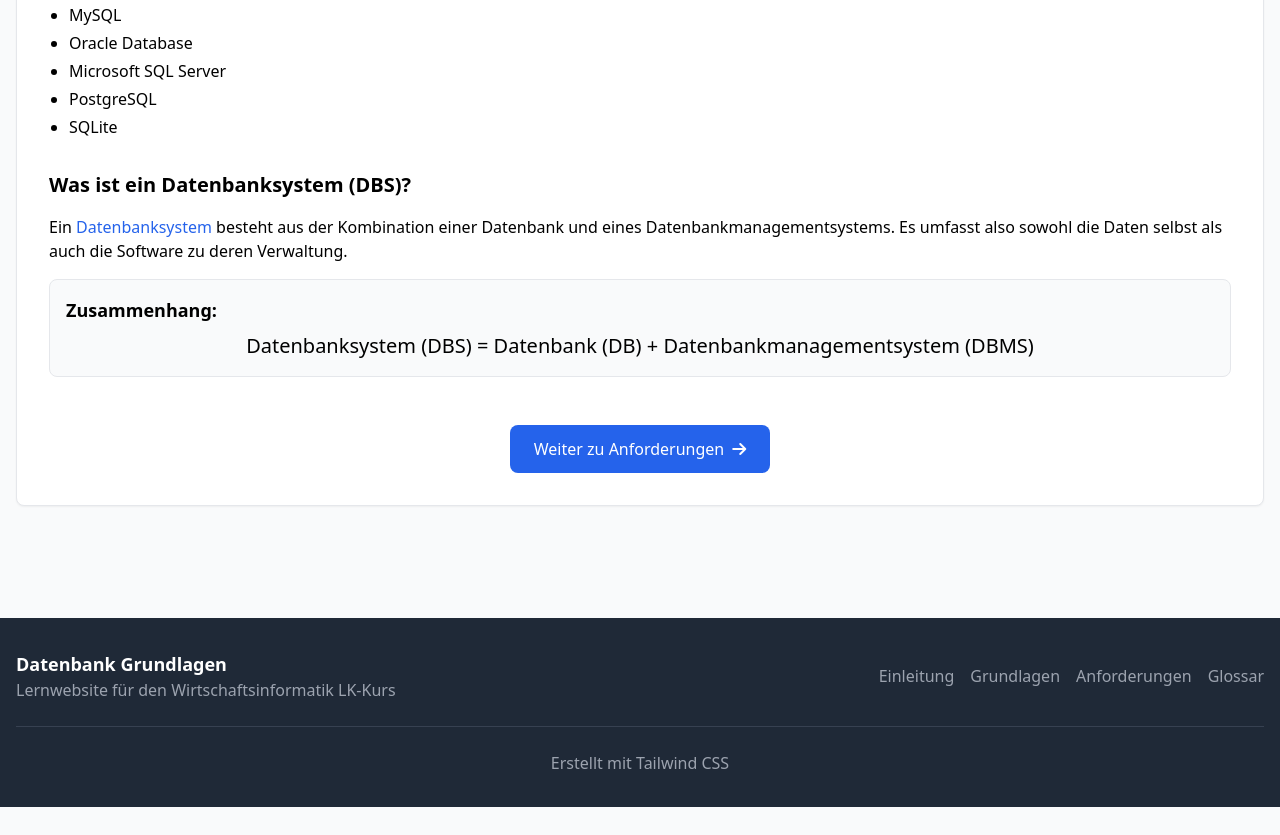
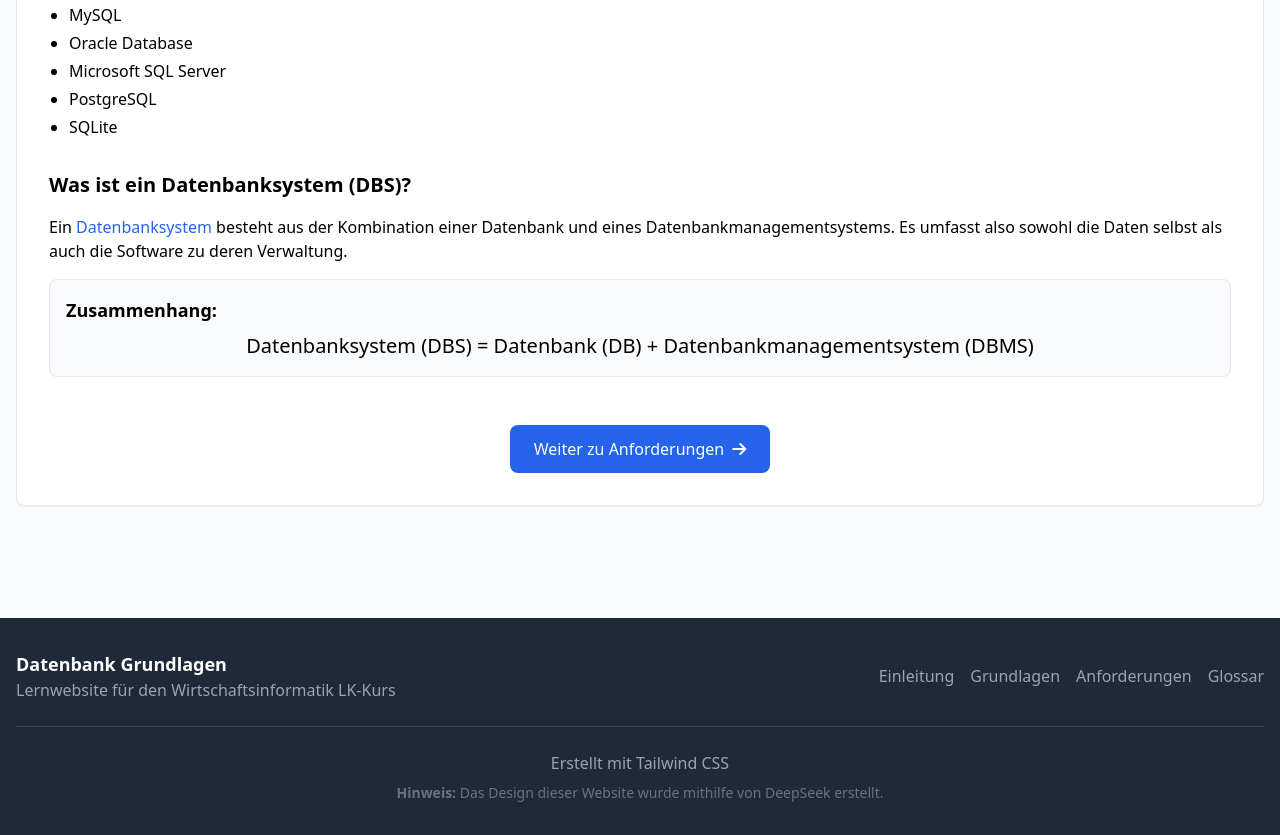
Before and after one commit to Tobiung/Datenbanken, a plain HTML site: page grundlagen.html in a window 1280 px wide. Shown: the part 631-1466 px from the top of the page. Before the commit the page ends 1438 px from the top, so only its background shows below. Drawn offline with nearby package versions, Linux system fonts and the light colour scheme.

Commit message:
Update grundlagen.html

```diff
--- a/grundlagen.html
+++ b/grundlagen.html
@@ -115,8 +115,11 @@
                     <a href="glossar.html" class="text-gray-400 hover:text-white transition">Glossar</a>
                 </div>
             </div>
-            <div class="border-t border-gray-700 mt-6 pt-6 text-center text-gray-400">
-                <p>Erstellt mit Tailwind CSS</p>
+            <div class="border-t border-gray-700 mt-6 pt-6">
+                <p class="text-center text-gray-400 mb-2">Erstellt mit Tailwind CSS</p>
+                <p class="text-center text-sm text-gray-500">
+                    <strong>Hinweis:</strong> Das Design dieser Website wurde mithilfe von DeepSeek erstellt.
+                </p>
             </div>
         </div>
     </footer>
@@ -153,4 +156,5 @@
         });
     </script>
 </body>
+
 </html>
```
